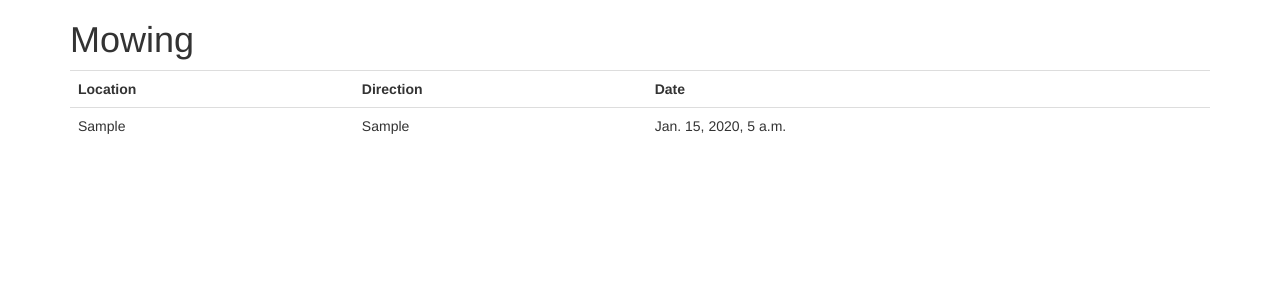
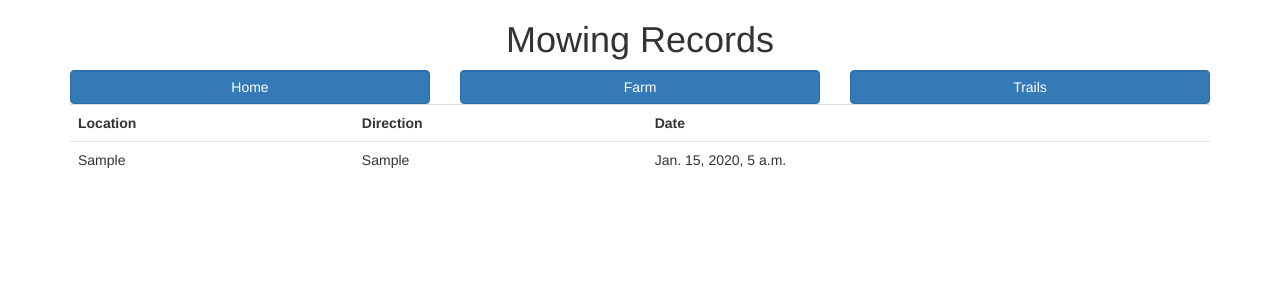
Before and after one commit to Adam-Davenport/Mowing, a Django app: page / in a window 1280 px wide. Shown: the top 300 px of the page. Run offline with Django 3.2, Linux system fonts and the light colour scheme; tables that the repository leaves empty hold one stand-in row (values such as "Sample post"); some libraries are stand-ins or nearby versions.

Commit message:
Adding links to forms

```diff
--- a/templates/index.html
+++ b/templates/index.html
@@ -1,7 +1,18 @@
 <!DOCTYPE html>
 {% extends "base.html" %}
 {% block body_block %}
-  <h1>Mowing</h1>
+  <h1 class="text-center">Mowing Records</h1>
+  <div class="row">
+    <div class="col-sm-4">
+      <a href="{% url 'record:home' %}" class="btn btn-primary form-control post-link text-center">Home</a>
+    </div>
+    <div class="col-sm-4">
+      <a href="{% url 'record:farm' %}" class="btn btn-primary form-control post-link text-center">Farm</a>
+    </div>
+    <div class="col-sm-4">
+      <a href="{% url 'record:trails' %}" class="btn btn-primary form-control post-link text-center">Trails</a>
+    </div>
+  </div>
   <table class="table">
     <tr>
       <th>Location</th>
```
